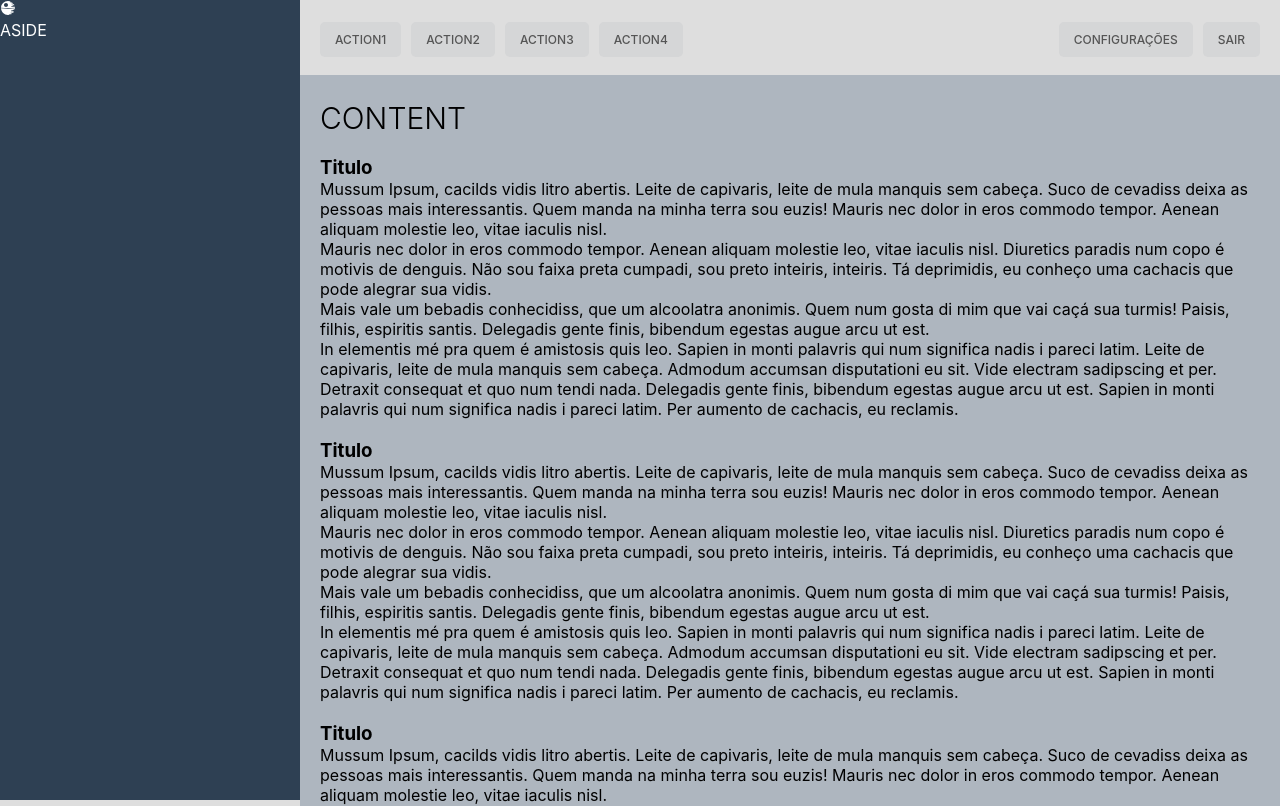
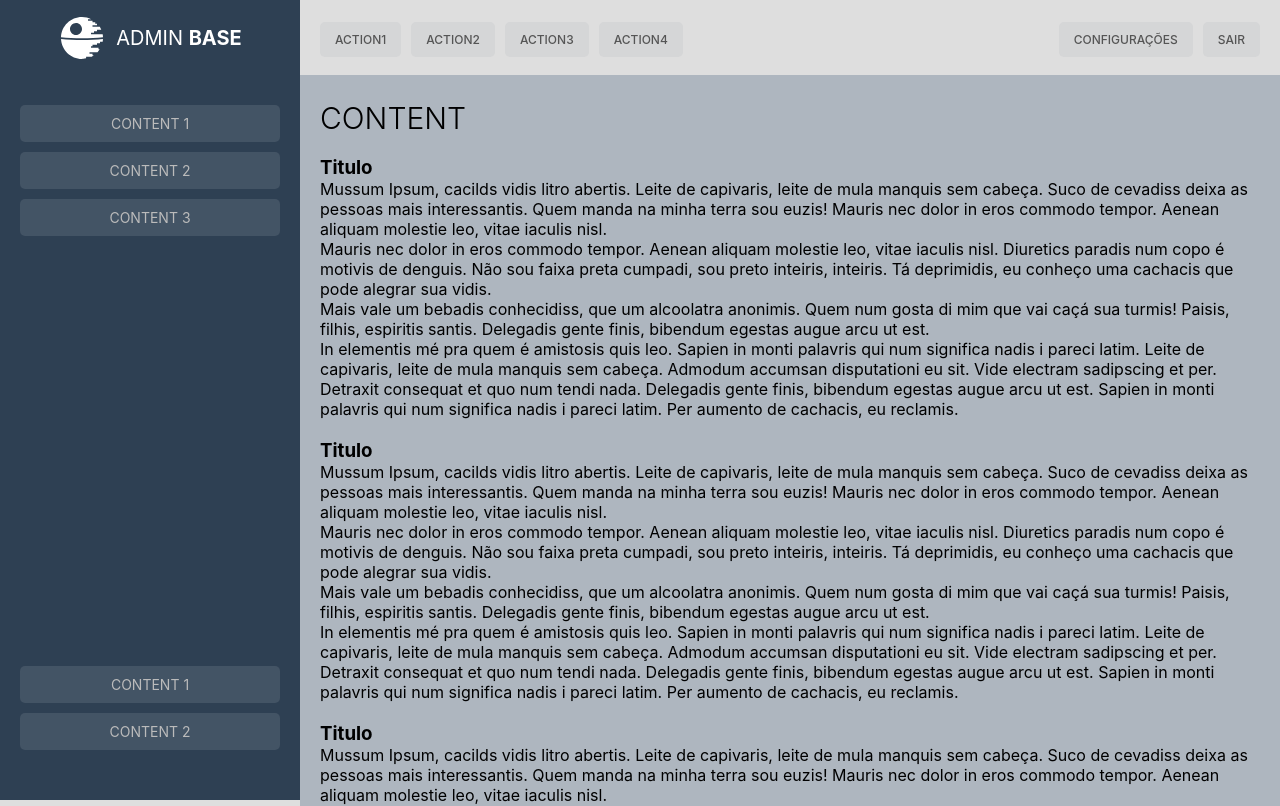
Before and after one commit to dalmofelipe/admin-base, a React (Create React App) app: page / in a window 1280 px wide. Shown: the top 806 px of the page. Built offline with nearby package versions, Linux system fonts and the light colour scheme.

Commit message:
implementa aside menu

```diff
--- a/src/components/Aside/index.tsx
+++ b/src/components/Aside/index.tsx
@@ -6,8 +6,34 @@ import "./styles.css";
 function Aside() {
     return (
         <aside className="aside">
-            <GiDeathStar />
-            <p>ASIDE</p>
+
+            <div className="logo">
+                <GiDeathStar />
+                <span>
+                    <span>ADMIN </span>
+                    <strong>BASE</strong>
+                </span>
+            </div>
+
+            <menu className="aside-menu">
+
+                <div className="amenu-top">
+                    <ul className="aside-links">
+                        <li><a className="aside-link" href="/">Content 1</a></li>
+                        <li><a className="aside-link" href="/">Content 2</a></li>
+                        <li><a className="aside-link" href="/">Content 3</a></li>
+                    </ul>
+                </div>
+
+                <div className="amenu-bottom">
+                    <ul className="aside-links">
+                        <li><a className="aside-link" href="/">Content 1</a></li>
+                        <li><a className="aside-link" href="/">Content 2</a></li>
+                    </ul>
+                </div>
+
+            </menu>
+
         </aside>
     );
 }
--- a/src/components/Aside/styles.css
+++ b/src/components/Aside/styles.css
@@ -1,6 +1,7 @@
 .aside {
     color: white;
     background-color: #2e4053;
+    padding: 0 20px;
 
     position: fixed;
     width: var(--w-aside);
@@ -15,8 +16,63 @@
     grid-area: aside;
     z-index: 10;
 }
+.logo {
+    height: var(--h-toolbar);
+    display: flex;
+    justify-content: center;
+    align-items: center;
+    text-align: start;
+    gap: 10px;
+    /* border: 1px solid red; */
+}
+.logo svg {
+    font-size: 3rem;
+}
+.logo span {
+    font-size: 20px;
+}
 
+.aside-menu {
+    height: calc(90% - var(--h-toolbar));
+    margin-top: 30px;
 
+    display: flex;
+    flex-direction: column;
+    justify-content: space-between;
+}
+.amenu-top {
+    width: 100%;
+}
+.amenu-bottom {
+    width: 100%;
+}
+.aside-links {
+    width: 100%;
+    list-style: none;
+
+    display: flex;
+    flex-direction: column;
+    gap: 10px;
+}
+.aside-link {
+    text-align: center;
+    text-decoration: none;
+    text-transform: uppercase;
+    font-size: 14px;
+    font-weight: 400;
+    color: #bbb;
+    background-color: rgba(255, 255, 255, 0.10);
+
+    display: block;
+    border-radius: 5px;
+    padding: 10px 20px;
+
+    transition: background-color .2s ease;
+}
+.aside-link:hover {
+    color: #2e4053;
+    background-color: rgba(255, 255, 255, 0.4);
+}
 @media (max-width: 1000px) {
     .aside {
         display: none;
--- a/src/components/Toolbar/styles.css
+++ b/src/components/Toolbar/styles.css
@@ -44,6 +44,7 @@
     background-color: rgba(46,64,83, 0.05);
     padding: 10px 15px;
     border-radius: 5px;
+    transition: background-color .2s ease;
 }
 .tb-link:hover {
     color: #2e4053;
```
